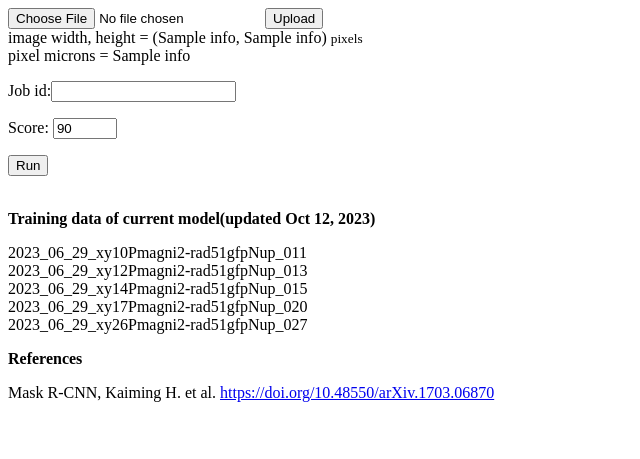
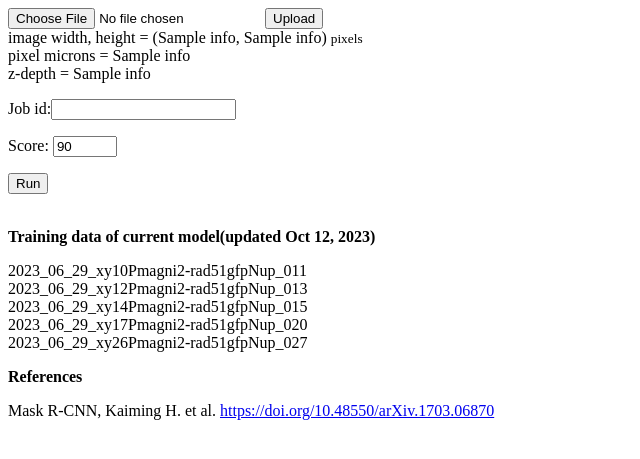
Before and after one commit to JunwooParkSaribu/HttpServer, a Flask app: template templates/rad51.html in a window 1280 px wide. Shown: the top 459 px of the page, without its empty margins (0-640 px from the left). Run offline with Flask 3, Linux system fonts and the light colour scheme; the template is opened without the code that fills it: most values are stand-ins (such as "Sample title", 1, 10 or a date in 2020).

Commit message:
rad51 update

```diff
--- a/read_nd2.py
+++ b/read_nd2.py
@@ -21,4 +21,4 @@ def read_nd2(filepath, option='mean'):
                 np.uint8)
             trans = np.array(np.stack([np.zeros(trans.shape), np.zeros(trans.shape), trans], axis=3) * 255).astype(
                 np.uint8)
-    return red, green, trans, (nd.metadata['width'], nd.metadata['height'], nd.metadata['pixel_microns'])
+    return red, green, trans, (red.shape[0], nd.metadata['width'], nd.metadata['height'], nd.metadata['pixel_microns'])
--- a/templates/rad51.html
+++ b/templates/rad51.html
@@ -16,8 +16,9 @@
 </form>
 
 {% if infos %}
-image width, height = {{infos[0], infos[1]}} <small>pixels</small><br>
-pixel microns = {{infos[2]}} <br>
+image width, height = {{infos[1], infos[2]}} <small>pixels</small><br>
+pixel microns = {{infos[3]}} <br>
+z-depth = {{infos[0]}} <br>
 
 {% endif %}
 {% if images %}
```
